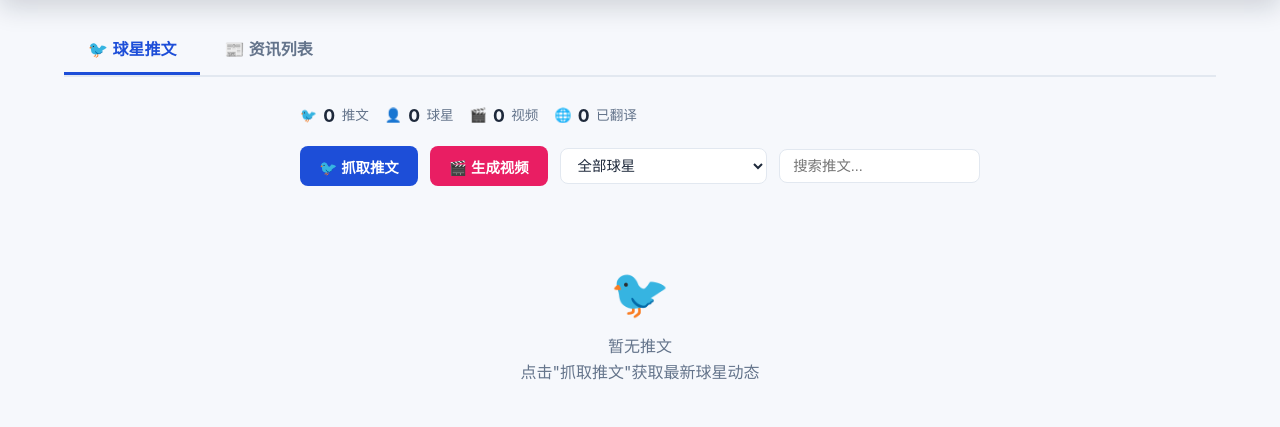
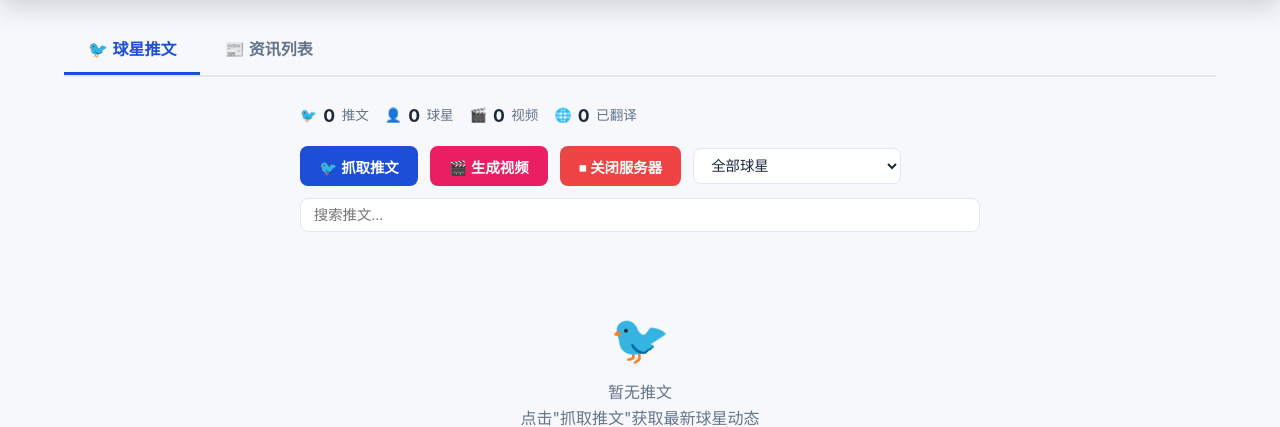
Before and after one commit to M954/NBACrawler, a Flask app: page / in a window 1280 px wide. Shown: the part 85-512 px from the top of the page. Run offline with Flask 3, Linux system fonts and the light colour scheme; data that the repository does not hold is empty.

Commit message:
feat: 前端新增关闭服务器按钮
- 红色"⏹ 关闭服务器"按钮，点击前需确认
- 后端 /api/shutdown 接口发送 SIGTERM 关闭进程

Co-Authored-By: Claude Opus 4.6 (1M context) <noreply@anthropic.com>

```diff
--- a/web/app.py
+++ b/web/app.py
@@ -860,6 +860,19 @@ def api_stop_tweets():
     return jsonify({"status": "stopped"})
 
 
+@app.route("/api/shutdown", methods=["POST"])
+def api_shutdown():
+    """关闭服务器。"""
+    import os, signal
+    _log("服务器正在关闭...", "warn")
+    func = request.environ.get('werkzeug.server.shutdown')
+    if func:
+        func()
+    else:
+        os.kill(os.getpid(), signal.SIGTERM)
+    return jsonify({"message": "服务器正在关闭..."})
+
+
 def _run_tweet_scraper() -> None:
     """在后台线程中运行推文爬虫。"""
     global _tweet_status, _tweets
--- a/web/templates/index.html
+++ b/web/templates/index.html
@@ -98,6 +98,7 @@
         <button class="btn btn-primary" id="btn-scrape" onclick="startTweetScraper()">🐦 抓取推文</button>
         <button class="btn btn-stop" id="btn-stop-scrape" onclick="stopTweetScraper()" style="display:none">⏹ 停止抓取</button>
         <button class="btn btn-video" id="btn-video" onclick="startVideoGen()">🎬 生成视频</button>
+        <button class="btn" style="background:#ef4444;color:#fff" onclick="shutdownServer()">⏹ 关闭服务器</button>
         <select id="player-filter" onchange="onPlayerFilter()"><option value="">全部球星</option></select>
         <input type="text" id="tweet-search" placeholder="搜索推文..." oninput="filterTweets()">
       </div>
@@ -295,6 +296,15 @@
     async function loadArticles(){try{const r=await fetch('/api/articles');if(!r.ok)return;_articles=await r.json();const c=document.getElementById('article-list');c.className='article-grid';if(!_articles.length){c.innerHTML='<div class="empty-state"><div class="empty-icon">📭</div><p>暂无资讯</p></div>';return;}c.innerHTML=_articles.slice(0,20).map((a,i)=>`<article class="article-card" style="--i:${i}"><div class="card-top"><span class="source-badge">${esc(a.source)}</span></div><h2 class="title-cn">${esc(a.title_cn||a.title)}</h2><p class="title-en">${esc(a.title)}</p><p class="summary">${esc(a.summary_cn||a.summary||'')}</p><div class="card-footer"><span class="date">🕐 ${ago(a.publish_date)}</span><a href="${esc(a.url)}" target="_blank" rel="noopener noreferrer" class="read-link">阅读原文 →</a></div></article>`).join('');document.getElementById('stat-total').textContent=_articles.length;document.getElementById('stat-translated').textContent=_articles.filter(a=>a.translation_status==='completed').length;document.getElementById('stat-sources').textContent=new Set(_articles.map(a=>a.source)).size;}catch{}}
 
     document.addEventListener('DOMContentLoaded',()=>{loadTweets();loadPlayers();checkTweetStatus();});
+
+    async function shutdownServer(){
+      if(!confirm('确定要关闭服务器吗？')) return;
+      try{
+        const r=await fetch('/api/shutdown',{method:'POST'});
+        const d=await r.json();
+        toast(d.message||'服务器正在关闭...','info');
+      }catch{toast('服务器已关闭','info');}
+    }
   </script>
 </body>
 </html>
```
